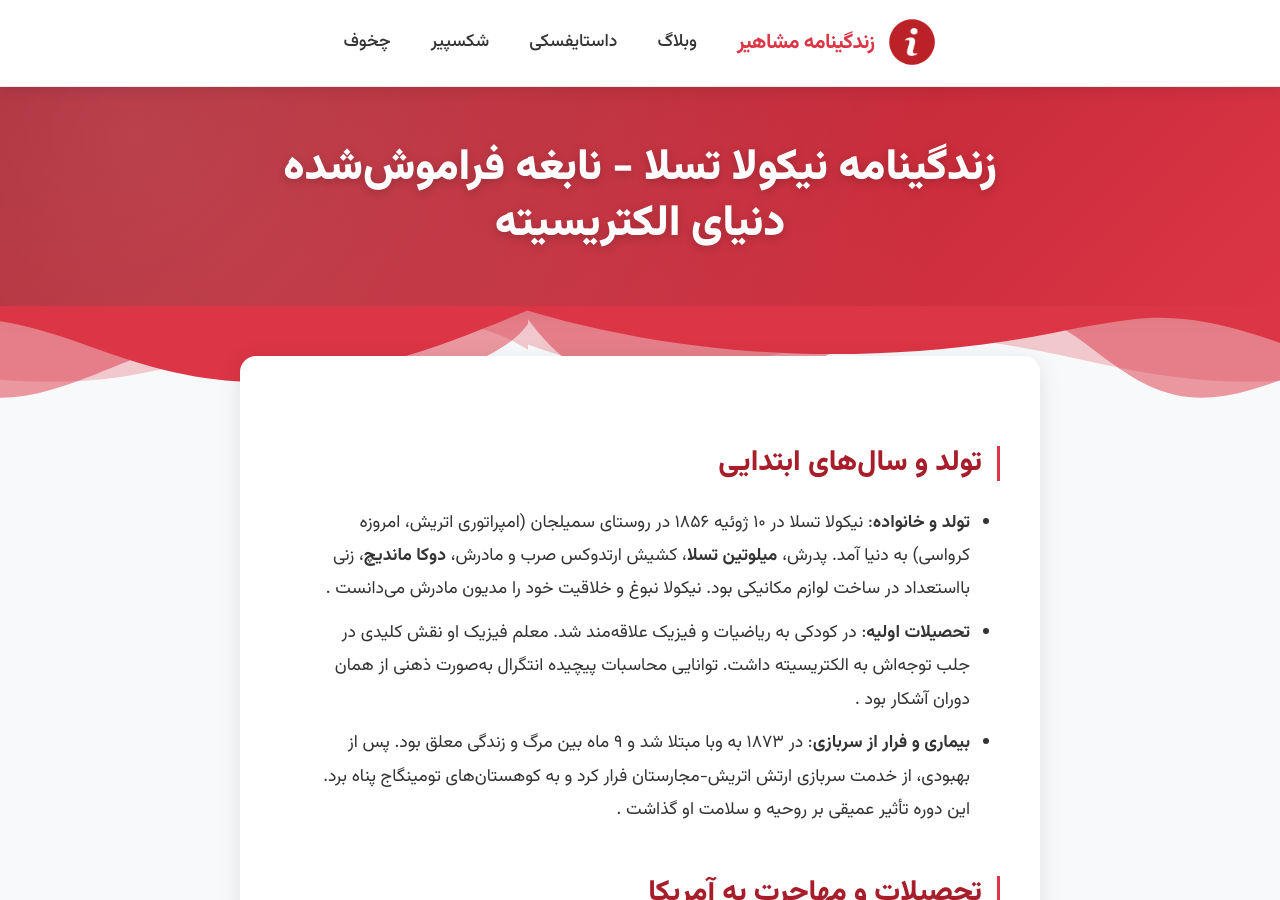
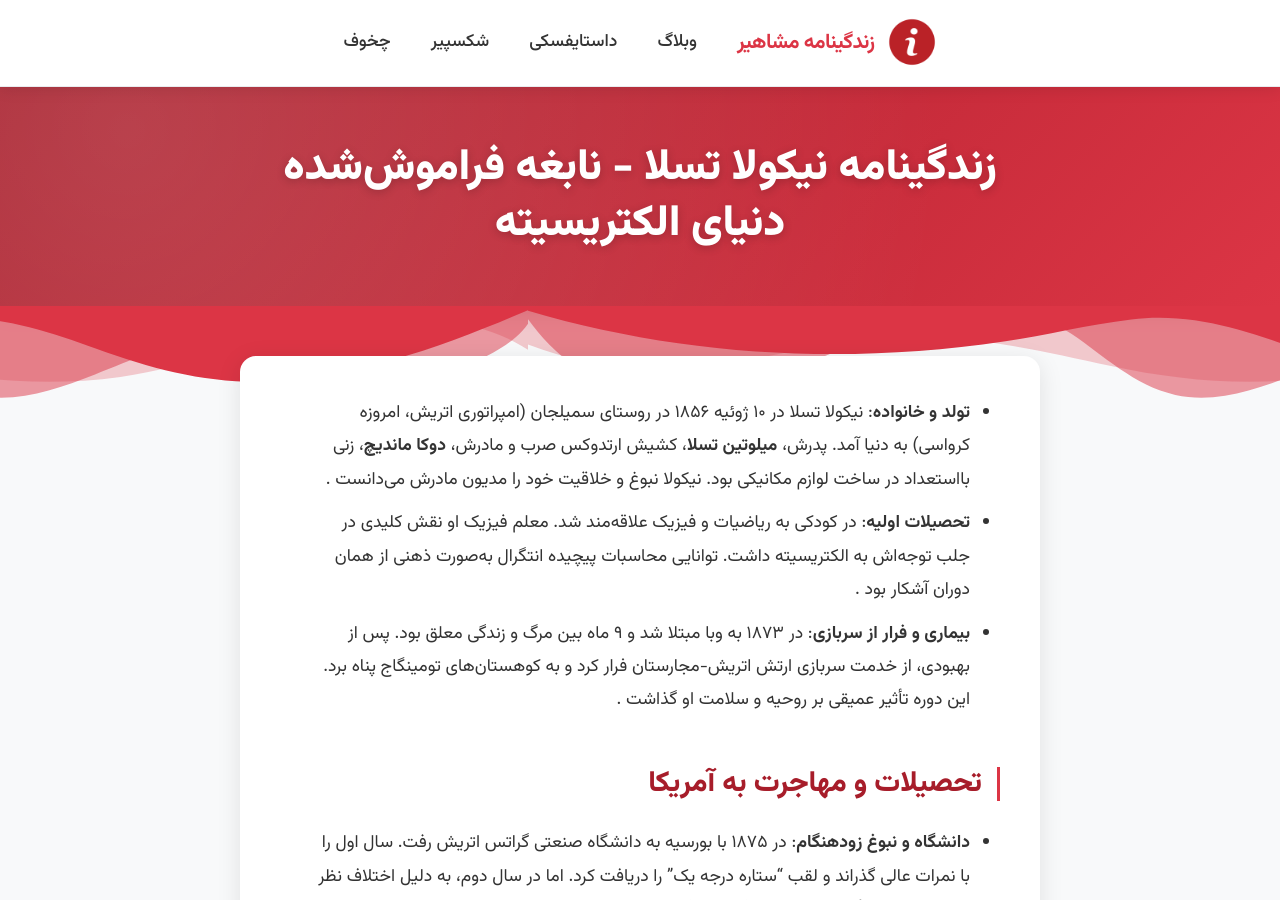
Before and after one commit to darkblog/darkblog.github.io, a Jekyll site: the page built from _posts/2025-6-28-16.md, in a window 1280 px wide and 900 px high. Built offline with Jekyll 4.4.1, drawn with Linux system fonts in a browser that asks for light colours.

Commit message:
Update 2025-6-28-16.md

```diff
--- a/_posts/2025-6-28-16.md
+++ b/_posts/2025-6-28-16.md
@@ -3,7 +3,6 @@ layout: post
 title: زندگینامه نیکولا تسلا - نابغه فراموش‌شده دنیای الکتریسیته
 ---
 
-## تولد و سال‌های ابتدایی
 - **تولد و خانواده**: نیکولا تسلا در ۱۰ ژوئیه ۱۸۵۶ در روستای سمیلجان (امپراتوری اتریش، امروزه کرواسی) به دنیا آمد. پدرش، **میلوتین تسلا**، کشیش ارتدوکس صرب و مادرش، **دوکا ماندیچ**، زنی بااستعداد در ساخت لوازم مکانیکی بود. نیکولا نبوغ و خلاقیت خود را مدیون مادرش می‌دانست .
 - **تحصیلات اولیه**: در کودکی به ریاضیات و فیزیک علاقه‌مند شد. معلم فیزیک او نقش کلیدی در جلب توجه‌اش به الکتریسیته داشت. توانایی محاسبات پیچیده انتگرال به‌صورت ذهنی از همان دوران آشکار بود .
 - **بیماری و فرار از سربازی**: در ۱۸۷۳ به وبا مبتلا شد و ۹ ماه بین مرگ و زندگی معلق بود. پس از بهبودی، از خدمت سربازی ارتش اتریش-مجارستان فرار کرد و به کوهستان‌های تومینگاج پناه برد. این دوره تأثیر عمیقی بر روحیه و سلامت او گذاشت .
```
